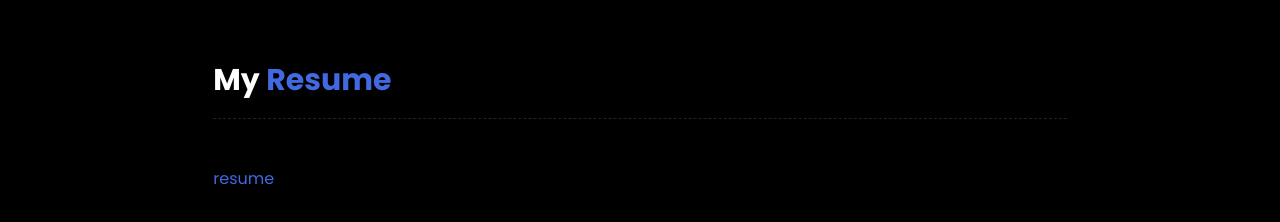
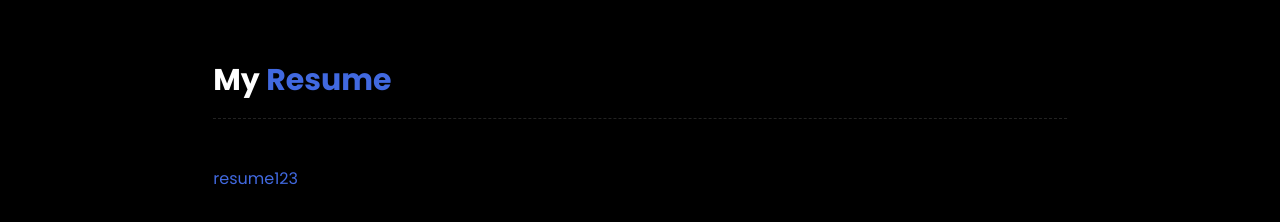
Before and after one commit to ehtsham623/portfolio, a Next.js app: page /portfolio in a window 1280 px wide. Shown: the part 706-928 px from the top of the page. Built offline with nearby package versions, Linux system fonts and the light colour scheme.

Commit message:
added new env and added gitignore env

```diff
--- a/pages/portfolio/index.tsx
+++ b/pages/portfolio/index.tsx
@@ -8,7 +8,7 @@ function Portfolio() {
           My <span className="text-primary"> Resume</span>
         </div>
         <span className="w-full border border-t-[1.6px] border-b-0 mt-5 mb-12 border-spacing-8 border-background border-dashed" />
-    resume
+    resume123
       </div>
     </div>
   );
```
